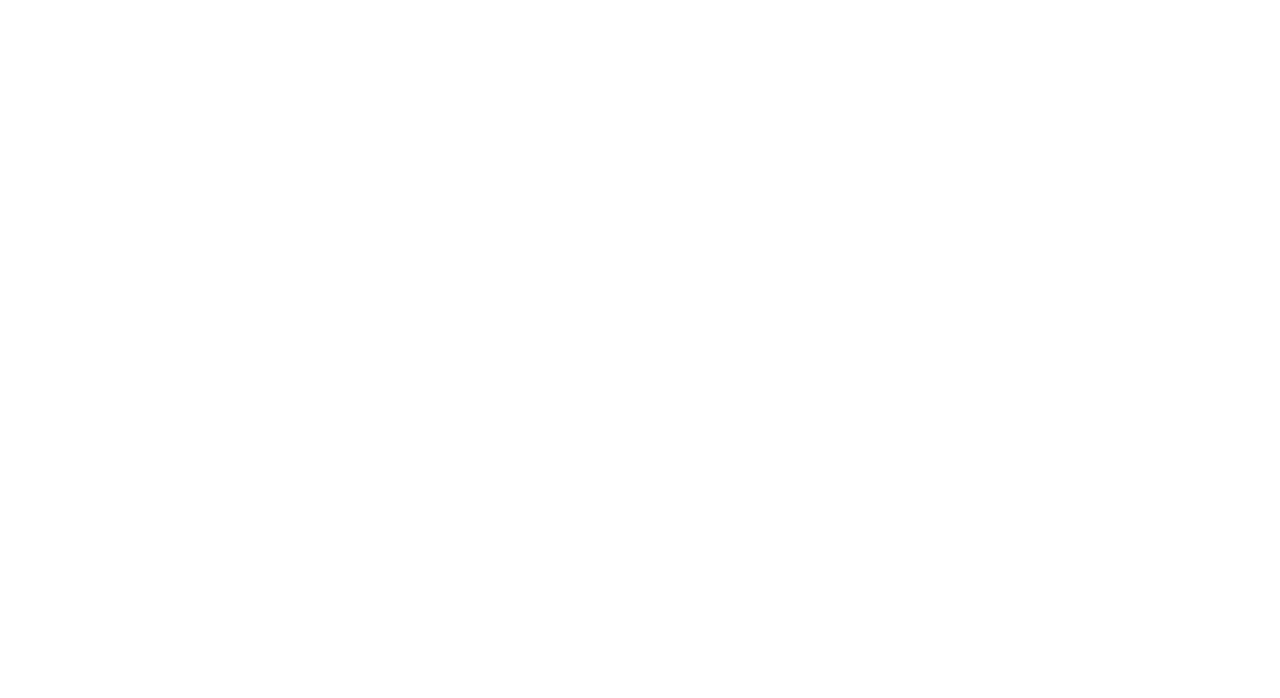
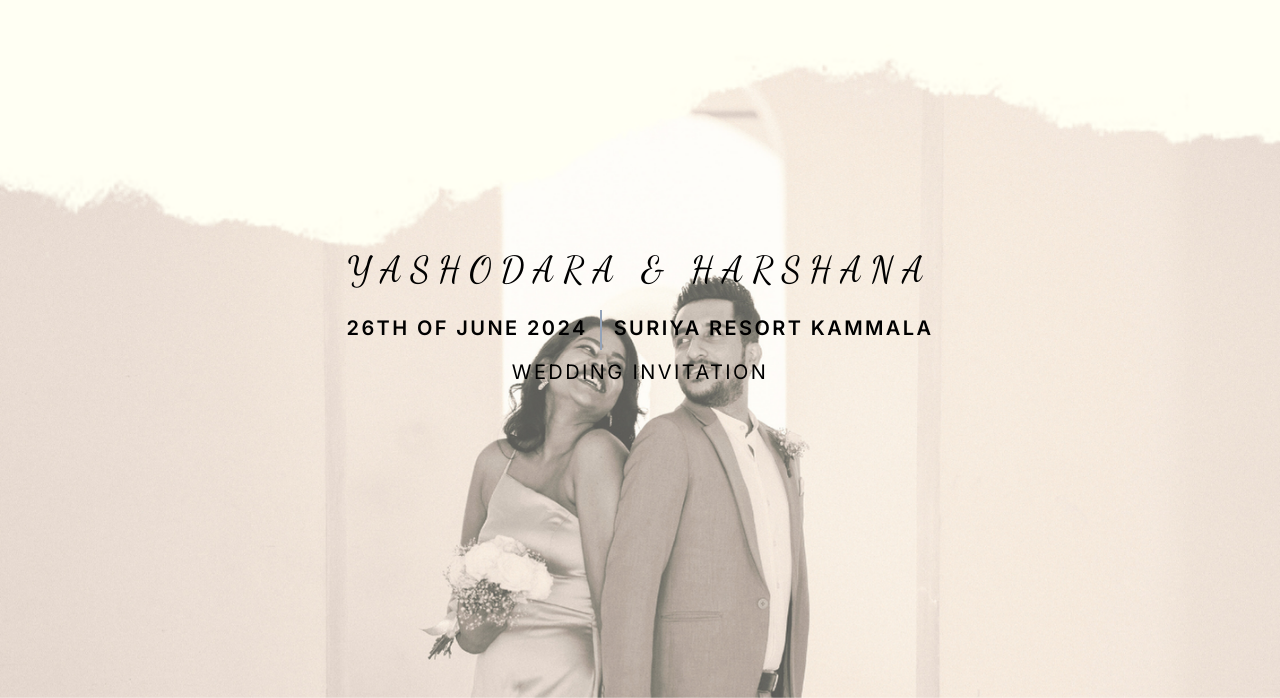
Before and after one commit to YashodaraDeAlwis/invitation, a Next.js app: page / in a window 1280 px wide. Shown: the part 102-800 px from the top of the page. Built offline with nearby package versions, Linux system fonts and the light colour scheme.

Commit message:
add: add home page

```diff
--- a/app/invitation/[id]/page.js
+++ b/app/invitation/[id]/page.js
@@ -132,7 +132,7 @@
       {/* Text */}
       <div className="absolute inset-0 flex items-center  text-white  pt-5">
         <div>
-          <h1 className=" sm:text-xl text-[5px] pb-5 sm:pr-50 normal-case px-16 justify-center text-center">
+          <h1 className=" sm:text-xl text-[7px] pb-5 sm:pr-50 normal-case px-16 justify-center text-center">
             Welcome to our wedding website! We've created this site as a
             convenient and interactive way to share all of the important
             details with you leading up to our wedding. We can't wait to
@@ -154,12 +154,12 @@
 
 
     </div>
-    <div className="sm:pr-5 pr-2 pl-2 sm:text-lg text-[5px] pt-3 flex justify-center lowercase">
+    <div className="sm:pr-5 pr-2 pl-2 sm:text-lg text-[7px] pt-2 pb-5 flex justify-center lowercase">
           <a
             href="https://www.google.com/maps/dir//8R2R%2B42X,+Kammala+Rd,+Kammala/@7.3003554,79.7577163,12z/data=!4m8!4m7!1m0!1m5!1m1!1s0x3ae2e997a664e917:0x8177657b30a5aaaa!2m2!1d79.840144!2d7.3003702?entry=ttu"
             target="_blank"
             rel="noopener noreferrer"
-            className="underline  hover:text-blue-800"
+            className="underline  hover:text-orange-600"
           >
             View on Google Maps
           </a>
--- a/app/page.js
+++ b/app/page.js
@@ -1,9 +1,29 @@
-
 
 export default function Home() {
   return (
-    <main className="">
+    <main className="flex flex-col justify-center items-center h-screen bg-texture bg-cover bg-fixed  bg-opacity-30">
+       <link
+          href="https://fonts.googleapis.com/css2?family=Dancing+Script:wght@400;700&family=Gilda+Display&display=swap"
+          rel="stylesheet"
+        />
+      <div className="tracking-[.15em] uppercase pt-10 ">
+        <div className="text-[12px] sm:pb-5 pb-2 font-dancing-script sm:text-4xl flex justify-center tracking-[.25em]">
+          Yashodara & Harshana
+        </div>
+        <div className="flex justify-center font-semibold">
+          <div className="text-[10px] pb-2 sm:text-xl pr-3 pt-1">
+            26th of June 2024
+          </div>
 
+          <div className="sm:h-10 h-6 bg-slate-400 w-0.5 flex"></div>
+          <div className="text-[10px] pb-4 sm:text-xl pl-3 pt-1">
+            Suriya Resort Kammala
+          </div>
+        </div>
+        <div className="text-[12px] sm:text-xl uppercase flex justify-center">
+          Wedding Invitation
+        </div>
+      </div>
     </main>
   );
 }
```
